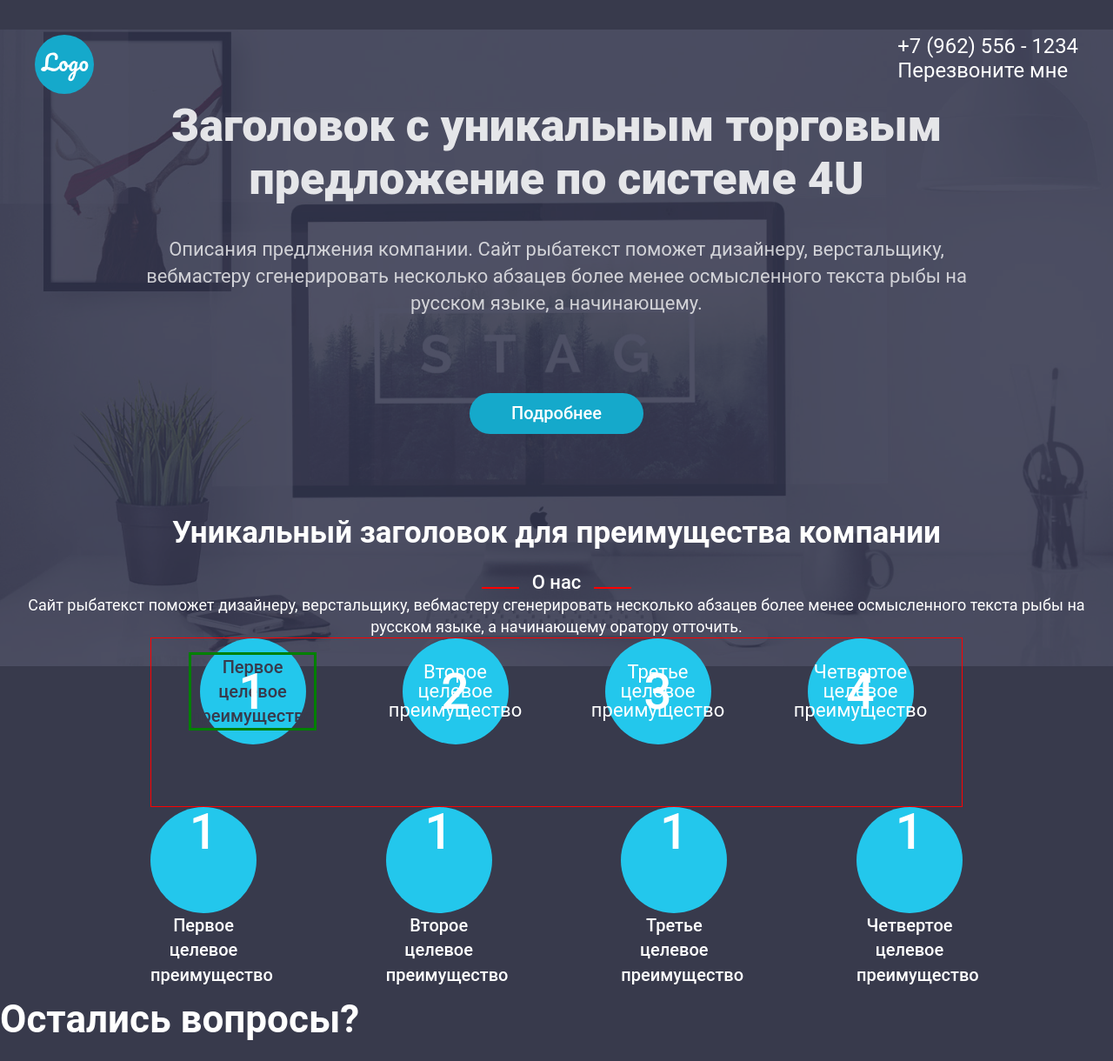
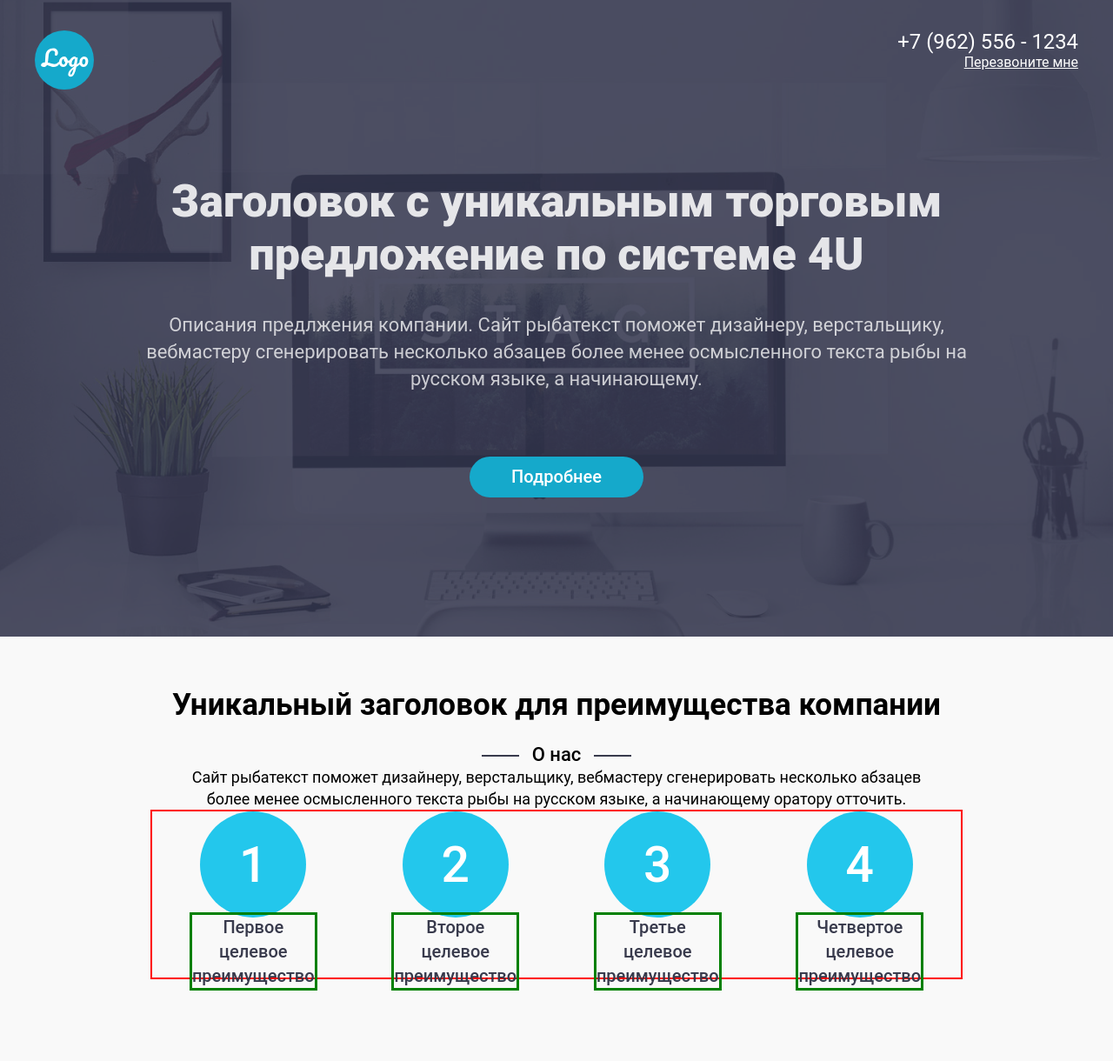
Before and after one commit to KozinaOlga/template_hometask, a plain HTML site: page index.html in a window 1280 px wide. Shown: the top 1220 px of the page at 87% size. Drawn offline with Linux system fonts and the light colour scheme.

Commit message:
исправляю ошибки

```diff
--- a/css/global.css
+++ b/css/global.css
@@ -21,11 +21,10 @@ body {
     margin: 0;
 
     font-family: "Roboto", sans-serif;
-    background-color: #383A4C;
+    background-color: #F9F9F9;
 
     font-size: 22px;
     font-weight: 400;
-    color: #fff;
     line-height: 1;
 }
 
--- a/css/header.css
+++ b/css/header.css
@@ -1,32 +1,36 @@
 
-body {
+.present {
     background-image: url(/img/background.png);
     height: 732px;
     background-position: center;
     background-repeat: no-repeat;
 }
 
-.header {
-    height: 70px;
-    padding: 40px 0;
-
-}
-
-
 .header__container {
     display: flex;
     width: 1200px;
+    margin-bottom: 85px;
 }
-
 
 .header__navigation {
     display: flex;
-    justify-content: flex-end;
+    flex-direction: column;
+    align-items: flex-end;
     width: 1200px;
 }
 
 .navigation__phone {
+    display: flex;
     font-weight: 400;
     font-size: 23.85px;
     line-height: 27.95px;
+    color: #fff;
 }
+
+.navigation__btn {
+    display: flex;
+    font-size: 16px;
+    line-height: 18.75px;
+    color: #fff;
+    text-decoration: underline;
+}
--- a/css/present-two.css
+++ b/css/present-two.css
@@ -2,6 +2,7 @@
     display: flex;
     flex-direction: column;
     align-items: center;
+    max-width: 1200px;
 }
 
 .present-two__title {
@@ -9,6 +10,7 @@
     font-size: 35px;
     line-height: 41.02px;
     text-align: center;
+    width: 884px;
 }
 
 .present-two__par {
@@ -20,35 +22,37 @@
 .present-two__par:after {
     content: "";
     display: inline-block;
-    /* color: #383A4C; */
-    background-color: red;
+    background-color: #383A4C;
     width: 43px;
     height: 2px;
     margin-left: 15px;
+    transform: translateY(-5px);
 }
 
 .present-two__par:before {
     content: "";
     display: inline-block;
-    /* color: #383A4C; */
-    background-color: red;
+    background-color: #383A4C;
     width: 43px;
     height: 2px;
     margin-right: 15px;
+    transform: translateY(-5px);
 }
 
 .present-two__par_small {
     font-size: 18px;
     line-height: 25.31px;
     text-align: center;
+    width: 884px;
 }
 
 .present-two__circle {
     display: flex;
     justify-content: space-around;
-    counter-reset: list;
+    /* counter-reset: list; */
+    counter-reset: numbers;
     width: 934px;
-    border: 1px solid red;
+    border: 2px solid red;
     text-align: center;
     height: 195px;
 
@@ -64,6 +68,23 @@
     border-radius: 50%
 }
 
+
+.present-two__circle-number::after {
+    display: block;
+    counter-increment: numbers;
+    content: counter(numbers);
+    /* counter-increment: list;
+    content: counter(list, decimal-leding); */
+    position: absolute;
+    font-weight: 500;
+    font-size: 57px;
+    line-height: 57px;
+    color: #fff;
+    text-align: center;
+}
+
+
+
 .present-two__circle-text {
     display: flex;
     font-size: 20px;
@@ -72,24 +93,12 @@
     text-align: center;
     color: #383A4C;
     align-items: flex-end;
-
+    transform: translateY(100px);
+    width: 196px;
     border: 3px solid green;
 }
 
-
-.present-two__circle-one::before {
-    display: block;
-    counter-increment: list;
-    content: counter(list, decimal-leding);
-    position: absolute;
-    font-weight: 500;
-    font-size: 57px;
-    line-height: 57px;
-    color: #fff;
-    text-align: center;
-}
-
-.present-two__circle-two:after {
+/* .present-two__circle-two:after {
     counter-increment: list;
     content: counter(list, decimal-leding);
     position: absolute;
@@ -117,40 +126,4 @@
     font-size: 57px;
     line-height: 57px;
     color: #fff;
-}
-
-.list {
-    display: flex;
-    justify-content: space-between;
-    gap: 50px;
-    width: 934px;
-}
-
-
-
-.item {
-
-    width: 122px;
-    height: 122px;
-    border-radius: 50%;
-    background-color: #23C7EC;
-    text-align: center;
-    font-size: 20px;
-    font-weight: 500;
-    line-height: 28.13px;
-
-
-}
-
-
-
-.item::before {
-    content: "1";
-    display: block;
-    width: 122px;
-    height: 122px;
-    font-weight: 500;
-    font-size: 57px;
-    line-height: 57px;
-
-}
+} */
--- a/css/present.css
+++ b/css/present.css
@@ -2,9 +2,10 @@
     display: flex;
     flex-direction: column;
     align-items: center;
-
+    padding-top: 14px;
     max-width: 990px;
     min-height: 384px;
+    gap: 35px;
 }
 
 .present__title {
@@ -12,19 +13,15 @@
     font-weight: 900;
     font-size: 52px;
     line-height: 60.94px;
+    color: #FFFFFFDB;
     margin: 0;
-    margin-bottom: 35px;
-    color: #FFFFFFDB;
-
-
 }
 
 .present__par {
     text-align: center;
     line-height: 30.94px;
+    color: #FFFFFFBF;
     margin-bottom: auto;
-    color: #FFFFFFBF;
-
 }
 
 .present__btn {
--- a/index.html
+++ b/index.html
@@ -9,21 +9,39 @@
 </head>
 <body>
 
-    <header class="header">
-        <div class="container header__container">
+    <!-- <header class="header">
+            <div class="container header__container">
 
-            <img class="header__logo" src="./img/logo.svg" alt="Логотип">
+                <img class="header__logo" src="./img/logo.svg" alt="Логотип">
 
-            <nav class="header__navigation navigation">
-                <a class="navigation__phone" href="tel:++79625561234">+7 (962) 556 - 1234
-                    <br><span  class="navigation__phone">Перезвоните мне</span>
-                </a>
-            </nav>
-        </div>
-    </header>
+                <nav class="header__navigation navigation">
+                    <ul class="navigation__list">
+                        <li class="navigation__item">
+                            <a class="navigation__phone" href="tel:+79625561234">+7 (962) 556 - 1234</a>
+                        </li>
+                    </ul>
+                    <button class="navigation__btn">Перезвоните мне</button>
+                </nav>
+            </div>
+    </header> -->
 
     <main class="main">
         <section class="present">
+
+            <div class="container header__container">
+
+                <img class="header__logo" src="./img/logo.svg" alt="Логотип">
+
+                <nav class="header__navigation navigation">
+                    <ul class="navigation__list">
+                        <li class="navigation__item">
+                            <a class="navigation__phone" href="tel:+79625561234">+7 (962) 556 - 1234</a>
+                        </li>
+                    </ul>
+                    <button class="navigation__btn">Перезвоните мне</button>
+                </nav>
+            </div>
+
             <div class="container present__container">
                 <h1 class="present__title">Заголовок c уникальным торговым предложение по системе 4U</h1>
                 <p class="present__par">Описания предлжения компании. Сайт рыбатекст поможет дизайнеру, верстальщику, вебмастеру сгенерировать несколько абзацев более менее осмысленного текста рыбы на русском языке, а начинающему.</p>
@@ -39,21 +57,19 @@
                 <p class="present-two__par_small">Сайт рыбатекст поможет дизайнеру, верстальщику, вебмастеру сгенерировать несколько абзацев более менее осмысленного текста рыбы на русском языке, а начинающему оратору отточить.</p>
 
                 <div class="present-two__circle">
-                    <div class="present-two__circle-color present-two__circle-one">
+                    <div class="present-two__circle-color present-two__circle-number">
                         <p class="present-two__circle-text">Первое целевое преимущество</p>
                     </div>
-                    <div class="present-two__circle-color present-two__circle-two">Второе целевое преимущество</div>
-                    <div class="present-two__circle-color present-two__circle-three">Третье целевое преимущество</div>
-                    <div class="present-two__circle-color present-two__circle-four">Четвертое целевое преимущество</div>
+                    <div class="present-two__circle-color present-two__circle-number">
+                        <p class="present-two__circle-text">Второе целевое преимущество</p>
+                    </div>
+                    <div class="present-two__circle-color present-two__circle-number">
+                        <p class="present-two__circle-text">Третье целевое преимущество</p>
+                    </div>
+                    <div class="present-two__circle-color present-two__circle-number">
+                        <p class="present-two__circle-text">Четвертое целевое преимущество</p>
+                    </div>
                 </div>
-
-                <ul class="list">
-                    <li class="item">Первое целевое преимущество</li>
-                    <li class="item">Второе целевое преимущество</li>
-                    <li class="item">Третье целевое преимущество</li>
-                    <li class="item">Четвертое целевое преимущество</li>
-                </ul>
-
             </div>
 
         </section>
```
